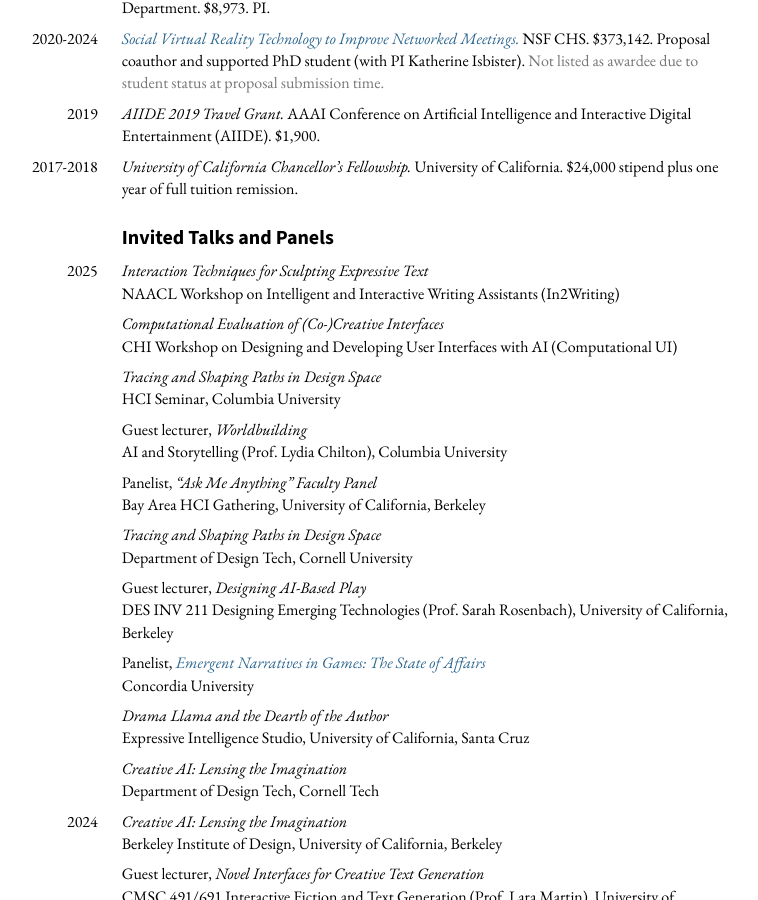
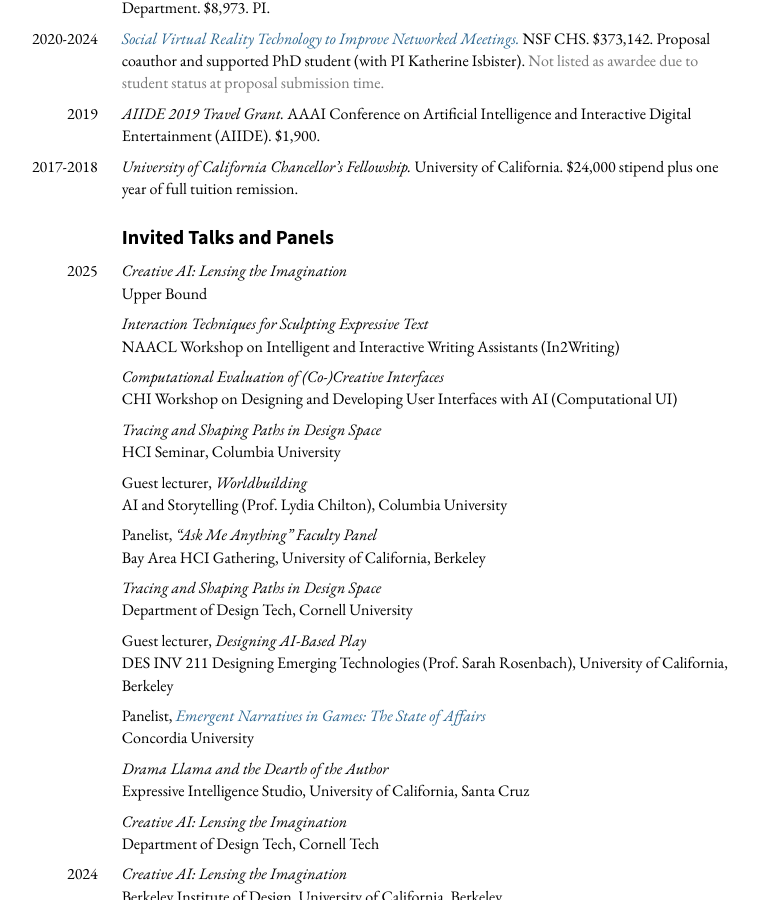
Before and after one commit to mkremins/mkremins.github.io, a Jekyll site: the page built from cv/index.html, in a window 1280 px wide and 900 px high, scrolled down 7611 px. Shown: the whole window, without its empty margins (261-1019 px from the left). Built offline with Jekyll 4.4.1, drawn with Linux system fonts in a browser that asks for light colours.

Commit message:
Add Upper Bound 2025 talk

```diff
--- a/_data/talks.json
+++ b/_data/talks.json
@@ -1,4 +1,11 @@
 [
+{
+  "title": "Creative AI: Lensing the Imagination",
+  "url": "",
+  "year": "2025",
+  "venue": "Upper Bound",
+  "venue_long": "Upper Bound",
+},
 {
   "title": "Interaction Techniques for Sculpting Expressive Text",
   "url": "",
```
